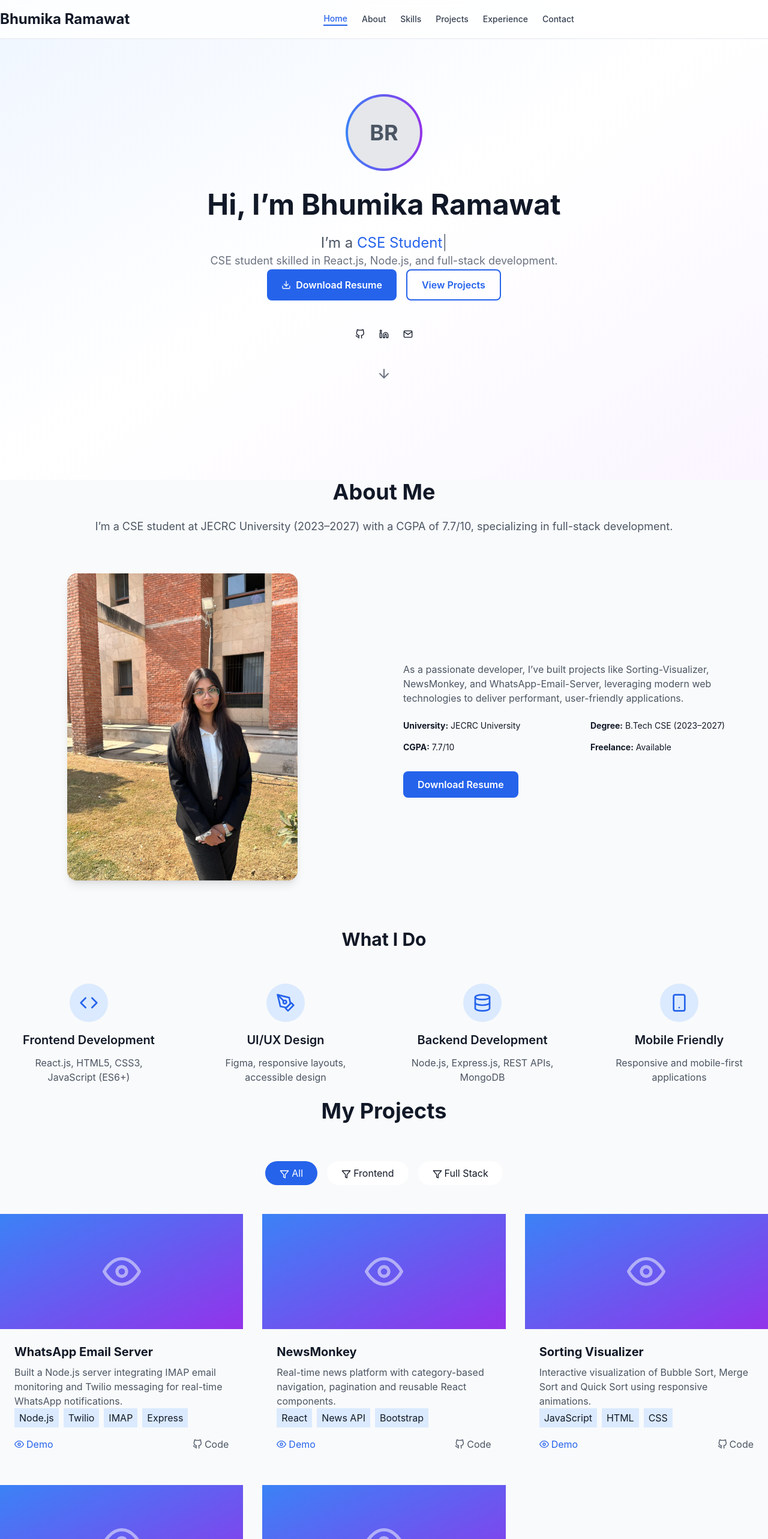
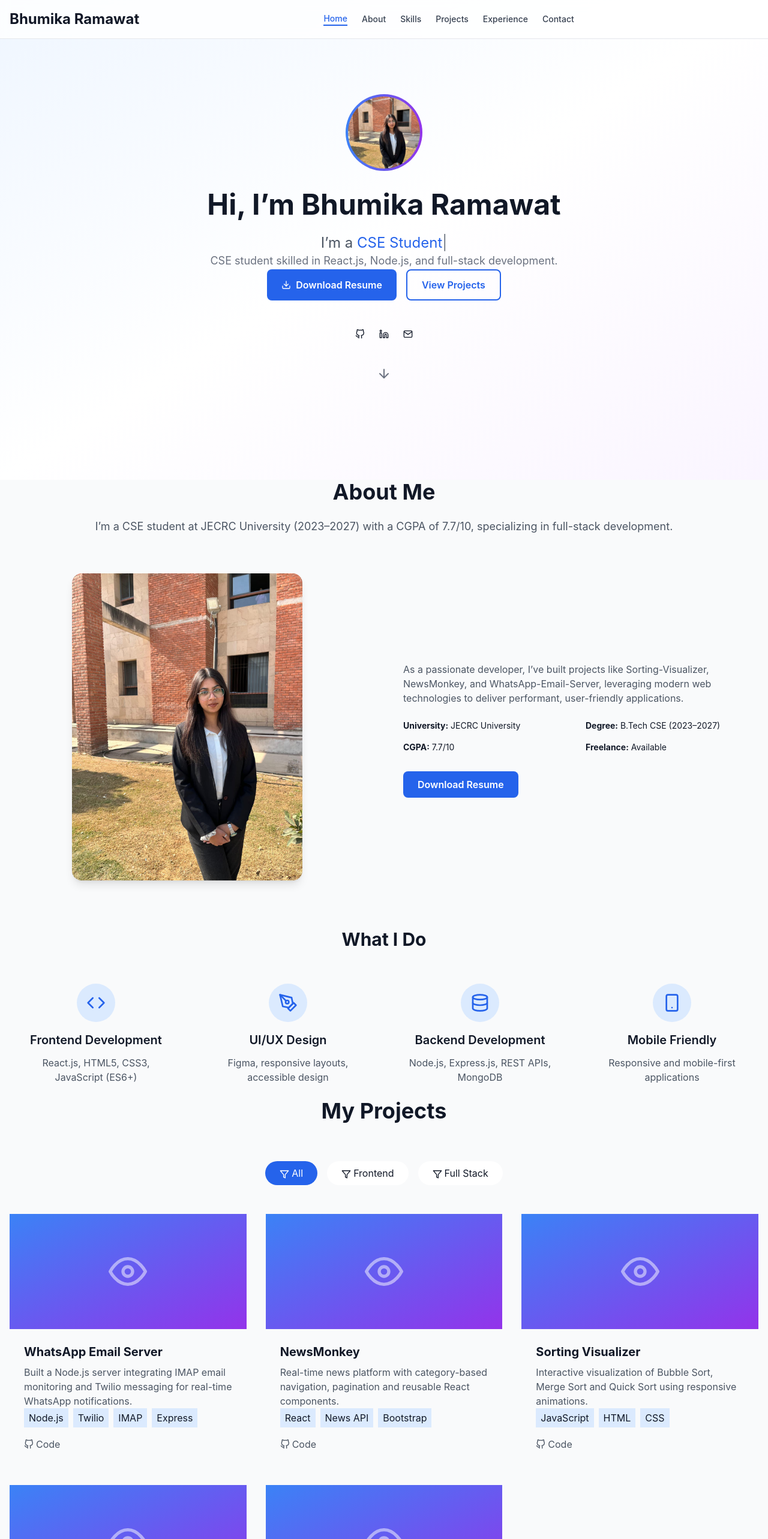
Before and after one commit to bhumika111/portfolio, a React (Create React App) app: page / in a window 1280 px wide. Shown: the top 2566 px of the page at 60% size. Built offline with nearby package versions, Linux system fonts and the light colour scheme.

Commit message:
Remove demo option from all projects

```diff
--- a/src/components/About.js
+++ b/src/components/About.js
@@ -18,7 +18,7 @@ export default function About() {
             I’m a CSE student at JECRC University (2023–2027) with a CGPA of 7.7/10, specializing in full-stack development.
           </p>
         </div>
-        <div className="grid lg:grid-cols-2 gap-16 items-center">
+        <div className="grid lg:grid-cols-2 gap-16 items-center px-3 sm:px-0">
           <div className="animate-fadeInLeft">
             <img src="/profile.jpg" alt="Bhumika Ramawat" className="rounded-2xl shadow-lg mx-auto w-full max-w-sm"/>
           </div>
--- a/src/components/Hero.js
+++ b/src/components/Hero.js
@@ -20,13 +20,18 @@ export default function Hero() {
   },[text,idx,del]);
 
   return (
-    <section id="home" className="min-h-screen flex items-center justify-center relative overflow-hidden">
+    <section id="home" className="min-h-screen flex items-center justify-center relative overflow-hidden px-3 sm:px-0">
       <div className="absolute inset-0 bg-gradient-to-br from-primary-50 via-white to-purple-50 d"></div>
       <div className="container-custom relative z-10 text-center animate-fadeInUp">
         <div className="mb-8">
-       <div className="w-32 h-32 mx-auto rounded-full bg-gradient-to-r from-primary-500 to-purple-600 p-1 flex items-center justify-center">
-  <div className="w-full h-full rounded-full bg-gray-200 flex items-center justify-center">
-    <span className="text-4xl font-bold text-gray-600">BR</span>
+       {/* Add your image */}
+<div className="w-32 h-32 mx-auto rounded-full bg-gradient-to-r from-primary-500 to-purple-600 p-1 flex items-center justify-center">
+  <div className="w-full h-full rounded-full overflow-hidden">
+    <img
+      src="/profile.jpg"
+      alt="Bhumika Ramawat"
+      className="w-full h-full object-cover"
+    />
   </div>
 </div>
 
--- a/src/components/Projects.js
+++ b/src/components/Projects.js
@@ -12,8 +12,7 @@ export default function Projects() {
     id: 1,
     title: "WhatsApp Email Server",
     category: "fullstack",
-    demo: "#",
-    code: "https://github.com/bhumika111",
+    code: "https://github.com/bhumika111/WhatsApp-Email-Server",
     desc: "Built a Node.js server integrating IMAP email monitoring and Twilio messaging for real-time WhatsApp notifications.",
     tech: ["Node.js", "Twilio", "IMAP", "Express"]
   },
@@ -22,8 +21,7 @@ export default function Projects() {
     id: 2,
     title: "NewsMonkey",
     category: "frontend",
-    demo: "#",
-    code: "https://github.com/bhumika111",
+    code: "https://github.com/bhumika111/NewsMonkey",
     desc: "Real-time news platform with category-based navigation, pagination and reusable React components.",
     tech: ["React", "News API", "Bootstrap"]
   },
@@ -32,7 +30,6 @@ export default function Projects() {
     id: 3,
     title: "Sorting Visualizer",
     category: "frontend",
-    demo: "#",
     code: "https://github.com/bhumika111/sorting-visualizer",
     desc: "Interactive visualization of Bubble Sort, Merge Sort and Quick Sort using responsive animations.",
     tech: ["JavaScript", "HTML", "CSS"]
@@ -42,8 +39,7 @@ export default function Projects() {
     id: 4,
     title: "TextUtils",
     category: "frontend",
-    demo: "#",
-    code: "https://github.com/bhumika111",
+    code: "https://github.com/bhumika111/TextUtils",
     desc: "Text utility application providing text analysis, transformation and formatting features.",
     tech: ["React", "JavaScript", "Bootstrap"]
   },
@@ -51,8 +47,7 @@ export default function Projects() {
     id: 5,
     title: "YourPlaces",
     category: "fullstack",
-  demo: "#",
-  code: "https://github.com/bhumika111",
+    code: "https://github.com/bhumika111/YourPlaces",
     desc: "Full-stack location sharing platform with authentication, image uploads and MongoDB integration.",
     tech: ["React", "Node.js", "MongoDB", "Express"]
   }
@@ -114,9 +109,7 @@ export default function Projects() {
                     hovered === proj.id ? 'opacity-100' : 'opacity-0'
                   }`}
                 >
-                  <a href={proj.demo} className="p-3 bg-white/20 rounded-full mx-2">
-                    <FiEye className="text-white" />
-                  </a>
+
                   <a href={proj.code} className="p-3 bg-white/20 rounded-full mx-2">
                     <FiGithub className="text-white" />
                   </a>
@@ -136,10 +129,7 @@ export default function Projects() {
                   ))}
                 </div>
                 <div className="flex justify-between">
-                  <a href={proj.demo} className="text-primary-600 hover:underline flex items-center">
-                    <FiEye className="mr-1" />
-                    Demo
-                  </a>
+
                   <a href={proj.code} className="text-gray-600 hover:underline flex items-center">
                     <FiGithub className="mr-1" />
                     Code
--- a/src/components/Skills.js
+++ b/src/components/Skills.js
@@ -9,7 +9,6 @@ export default function Projects() {
     title: 'WhatsApp Email Server',
     category: 'fullstack',
     featured: true,
-    demo: '#',
     code: 'https://github.com/bhumika111',
     desc: 'Node.js server integrating IMAP email monitoring and Twilio messaging for real-time WhatsApp notifications.',
     tech: ['Node.js', 'Twilio', 'IMAP', 'Express']
@@ -19,7 +18,6 @@ export default function Projects() {
     title: 'NewsMonkey',
     category: 'frontend',
     featured: true,
-    demo: '#',
     code: 'https://github.com/bhumika111/NewsMonkey',
     desc: 'Real-time news platform with category routing, pagination and reusable React components.',
     tech: ['React', 'NewsAPI', 'Bootstrap']
@@ -29,7 +27,6 @@ export default function Projects() {
     title: 'Sorting Visualizer',
     category: 'frontend',
     featured: true,
-    demo: '#',
     code: 'https://github.com/bhumika111/sorting-visualizer',
     desc: 'Interactive visualization of Bubble Sort, Merge Sort and Quick Sort with responsive animations.',
     tech: ['JavaScript', 'HTML', 'CSS']
@@ -62,7 +59,7 @@ export default function Projects() {
                   <FiEye className="text-white opacity-50 w-16 h-16"/>
                 </div>
                 <div className={`absolute inset-0 bg-black bg-opacity-50 flex items-center justify-center transition-opacity ${hovered===p.id?'opacity-100':'opacity-0'}`}>
-                  <a href={p.demo} className="p-3 bg-white/20 rounded-full mx-2"><FiEye className="text-white"/></a>
+
                   <a href={p.code} className="p-3 bg-white/20 rounded-full mx-2"><FiGithub className="text-white"/></a>
                 </div>
               </div>
@@ -73,7 +70,7 @@ export default function Projects() {
                   {p.tech.map((t,i)=><span key={i} className="px-2 py-1 bg-primary-100 ">{t}</span>)}
                 </div>
                 <div className="flex justify-between">
-                  <a href={p.demo} className="text-primary-600 hover:underline flex items-center"><FiEye className="mr-1"/> Demo</a>
+
                   <a href={p.code} className="text-gray-600 hover:underline flex items-center"><FiGithub className="mr-1"/> Code</a>
                 </div>
               </div>
--- a/src/index.css
+++ b/src/index.css
@@ -1,6 +1,30 @@
 @tailwind base;
 @tailwind components;
 @tailwind utilities;
+
+/* Add these responsive fixes */
+.container-custom {
+  @apply mx-auto px-4 max-w-7xl;
+}
+
+@media (max-width: 640px) {
+  .container-custom {
+    @apply px-3;
+  }
+
+  section {
+    @apply px-3;
+  }
+}
+
+/* Ensure text doesn't overflow on mobile */
+.text-center {
+  @apply w-full;
+}
+
+h1, h2, h3, h4, h5, h6 {
+  @apply break-words;
+}
 
 body {
   @apply bg-white text-gray-900 font-sans;
```
Also changed, not shown: 13 other files (tests, documents, lock files or other folders). Lines whose indentation alone changed are shown as unchanged.
